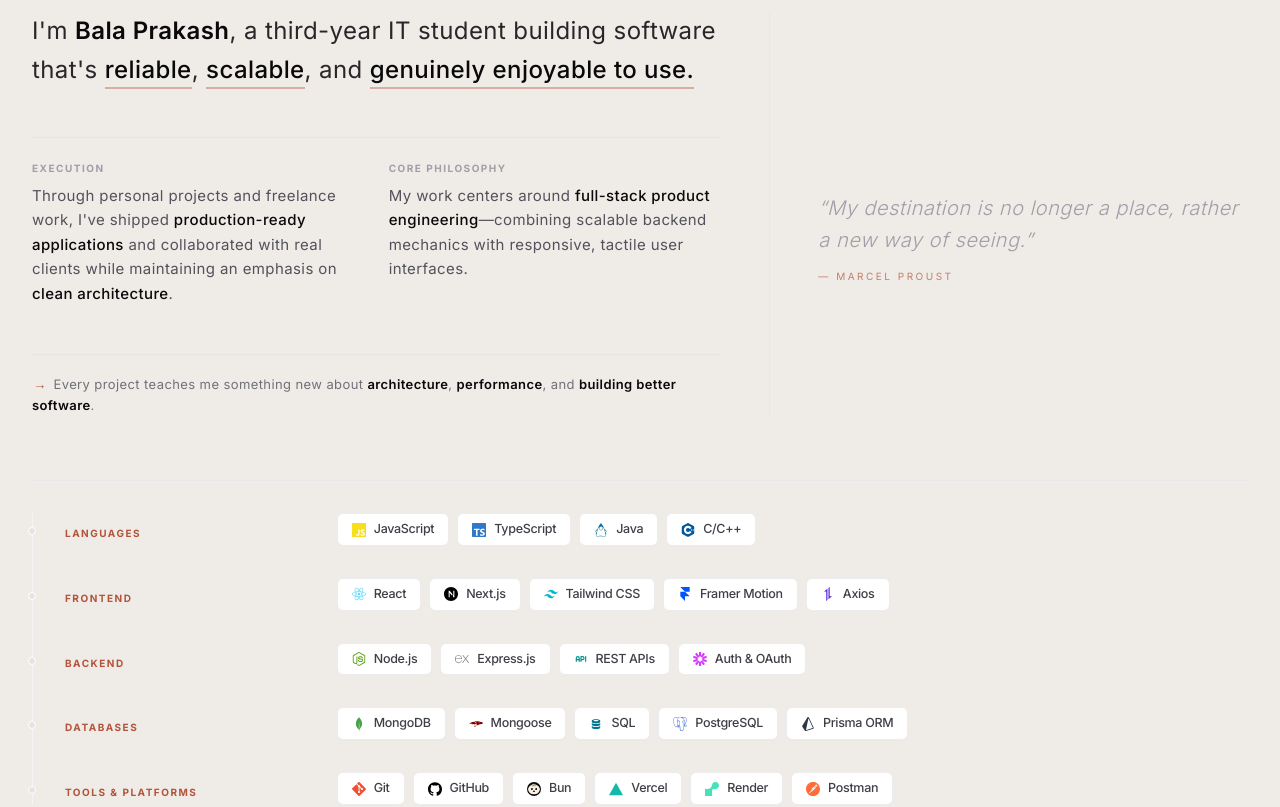
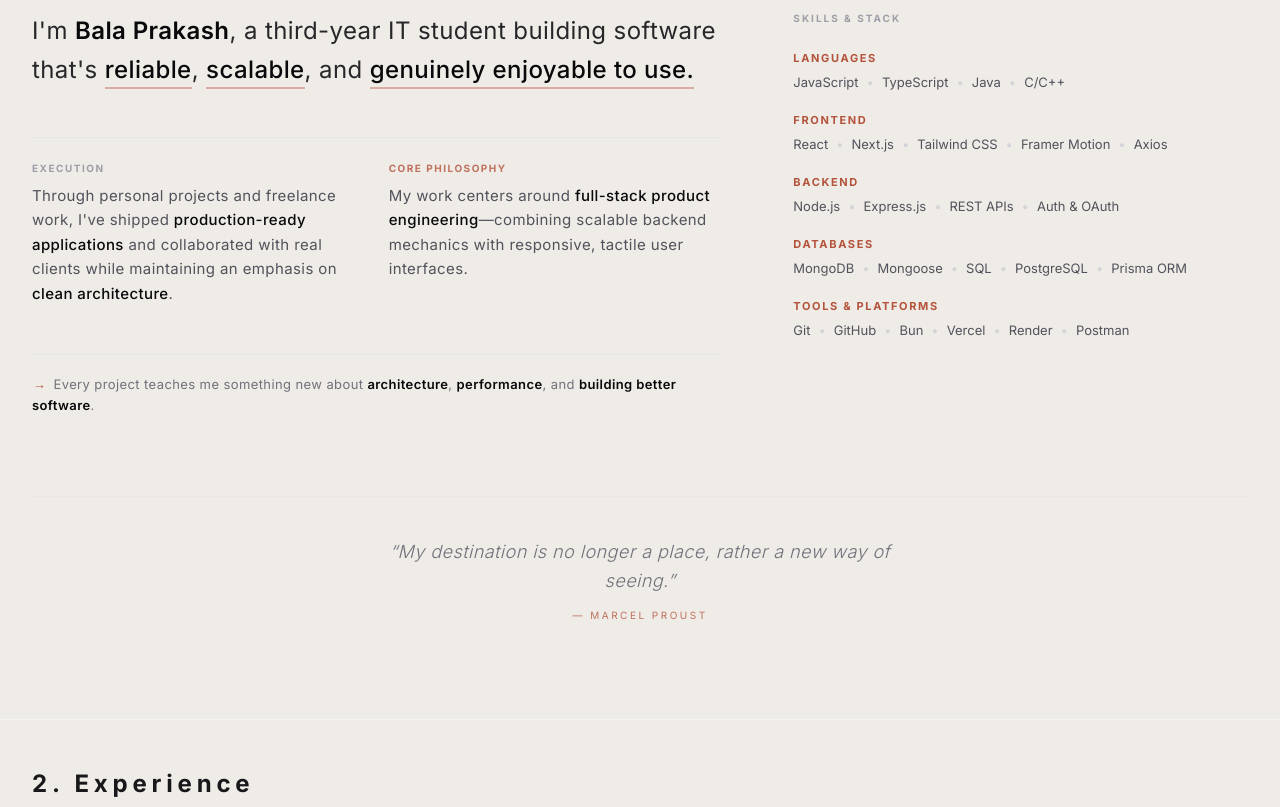
Before and after one commit to Bala-Prakash-M/Portfolio, a Next.js app: page / in a window 1280 px wide. Shown: the part 940-1747 px from the top of the page. Built offline with nearby package versions, Linux system fonts and the light colour scheme.

Commit message:
refactor: update AboutSection and Skills components for improved layout and semantics

```diff
--- a/components/modules/about/About.tsx
+++ b/components/modules/about/About.tsx
@@ -41,10 +41,10 @@ export default function AboutSection() {
   };
 
   const quoteVariants: Variants = {
-    hidden: { opacity: 0, x: 12 },
+    hidden: { opacity: 0, y: 12 },
     visible: {
       opacity: 1,
-      x: 0,
+      y: 0,
       transition: {
         duration: 0.8,
         ease: [0.16, 1, 0.3, 1]
@@ -55,17 +55,18 @@ export default function AboutSection() {
   return (
     <section
       id="about"
-      className="relative z-10 w-full pt-4 pb-24 px-6 md:px-8 max-w-7xl mx-auto overflow-hidden"
+      // CHANGED: Reduced pb-24 to pb-12 to pull the next section closer
+      className="relative z-10 w-full pt-4 pb-12 px-6 md:px-8 max-w-7xl mx-auto overflow-hidden"
     >
       <SectionHeading title="1. Who am I?" />
 
-      {/* Changed parent wrapper to standard div to prevent top-level trigger spillover */}
+      {/* MAIN TWO-COLUMN GRID: Typography Left | Skills Right */}
       <div className="grid grid-cols-1 lg:grid-cols-12 gap-12 mt-6 items-start">
 
-        {/* LEFT COLUMN: Clean, Borderless Typography */}
+        {/* LEFT COLUMN: Narrative Typography */}
         <div className="lg:col-span-7 space-y-12 text-zinc-600 tracking-wide select-none">
 
-          {/* 1. THE HERO HOOK — Triggers instantly as it enters viewport */}
+          {/* 1. THE HERO HOOK */}
           <motion.div
             variants={typographyVariants}
             initial="hidden"
@@ -112,7 +113,7 @@ export default function AboutSection() {
             </p>
           </motion.div>
 
-          {/* 2. THE CONTEXT SUBGRID — Triggers independently down the layout trail */}
+          {/* 2. THE CONTEXT SUBGRID */}
           <motion.div
             variants={subgridContainerVariants}
             initial="hidden"
@@ -144,7 +145,7 @@ export default function AboutSection() {
               </motion.div>
 
               <motion.div variants={typographyVariants} className="space-y-2">
-                <h4 className="font-mono text-[10px] font-bold uppercase tracking-[0.15em] text-zinc-400">
+                <h4 className="font-mono text-[10px] font-bold uppercase tracking-[0.15em] text-[#B3533B]/80">
                   Core Philosophy
                 </h4>
                 <p className="text-sm md:text-[15px] text-zinc-600 leading-relaxed font-normal">
@@ -192,27 +193,32 @@ export default function AboutSection() {
           </motion.div>
         </div>
 
-        {/* RIGHT COLUMN: Premium Minimalist Quote Placement */}
-        <div className="lg:col-span-5 flex flex-col justify-center h-full pt-6 lg:pt-12 lg:pl-12 border-t border-zinc-100 lg:border-t-0 lg:border-l lg:border-zinc-200/60">
+        {/* RIGHT COLUMN: Skills Component */}
+        <div className="lg:col-span-5 lg:pl-6">
+          <div className="[&>div]:mt-0 [&>div]:pt-0 [&>div]:border-t-0">
+            <Skills />
+          </div>
+        </div>
+
+      </div>
+
+      {/* FULL WIDTH CENTERED QUOTE (Below Section Grid) */}
+      <div className="mt-20 pt-10 border-t border-zinc-200/60 flex justify-center text-center">
         <motion.blockquote
           variants={quoteVariants}
           initial="hidden"
           whileInView="visible"
-            viewport={{ once: true, margin: "-15%" }}
-            className="space-y-3"
+          viewport={{ once: true, margin: "-10%" }}
+          className="max-w-xl space-y-3 px-4"
         >
-            <p className="text-zinc-400 italic text-lg sm:text-xl font-light leading-relaxed tracking-wide select-none">
+          <p className="text-zinc-500 italic text-base sm:text-lg font-light leading-relaxed tracking-wide select-none">
             “My destination is no longer a place, rather a new way of seeing.”
           </p>
-            <footer className="font-mono text-[10px] uppercase tracking-[0.25em] text-[#B3533B]/70 select-none">
+          <footer className="font-mono text-[10px] uppercase tracking-[0.25em] text-[#B3533B]/80 select-none">
             — Marcel Proust
           </footer>
         </motion.blockquote>
       </div>
-      </div>
-
-      {/* Skills rendered underneath */}
-      <Skills />
     </section>
   );
 }
--- a/components/modules/about/Skills.tsx
+++ b/components/modules/about/Skills.tsx
@@ -5,49 +5,48 @@ import skillGroups from "./data";
 
 export default function Skills() {
   return (
-    <div className="mt-16 pt-8 border-t border-zinc-200/50">
-      {/* Editorial Timeline Matrix Wrapper */}
-      <div className="relative border-l border-zinc-100 pl-4 md:pl-8 space-y-8 max-w-5xl">
+    <div className="w-full select-none">
+      {/* EDITORIAL SECTION HEADER */}
+      <div className="flex items-center gap-2 mb-6">
+        <h3 className="font-mono text-[10px] font-bold uppercase tracking-[0.2em] text-zinc-400">
+          Skills &amp; Stack
+        </h3>
+      </div>
+
+      {/* MINIMALIST TYPOGRAPHIC STACK WITH INLINE ICONS */}
+      <div className="space-y-5">
         {skillGroups.map((group) => (
-          <div
-            key={group.category}
-            className="flex flex-col sm:flex-row sm:items-start gap-2 sm:gap-6 relative"
-          >
-            {/* Timeline Node Point */}
-            <div className="absolute -left-[21px] md:-left-[37px] top-[14px] w-2 h-2 rounded-full bg-zinc-200 border border-white" />
+          <div key={group.category} className="space-y-1.5">
+            {/* CATEGORY TITLE */}
+            <h4 className="font-mono text-[11px] font-bold uppercase tracking-[0.15em] text-[#B3533B]">
+              {group.category}
+            </h4>
 
-            {/* CATEGORY BLOCK */}
-            <div className="sm:w-1/4 shrink-0 pt-1.5">
-              <span className="font-mono text-[10px] font-bold uppercase tracking-[0.15em] text-[#B3533B]">
-                {group.category}
-              </span>
+            {/* INLINE ICON LIST */}
+            <div className="flex flex-wrap items-center gap-y-1 text-zinc-600 font-mono text-[13px]">
+              {group.items.map((skill, index) => {
+                return (
+                  <React.Fragment key={skill.name}>
+                    <div className="group relative inline-flex items-center gap-1.5 cursor-default">
+                      {/* Tech Name */}
+                      <span className="group-hover:text-zinc-950 transition-colors duration-150 font-normal">
+                        {skill.name}
+                      </span>
+
+                      {/* Low-profile Tooltip */}
+                      <span className="hidden sm:block absolute bottom-full left-1/2 -translate-x-1/2 mb-1.5 scale-95 opacity-0 pointer-events-none transition-all duration-150 origin-bottom whitespace-nowrap px-2 py-1 rounded bg-zinc-950 text-white text-[9.5px] font-mono tracking-wide shadow-md group-hover:opacity-100 group-hover:scale-100 z-50">
+                        {skill.desc}
+                      </span>
+                    </div>
+
+                    {/* Separator Bullet */}
+                    {index < group.items.length - 1 && (
+                      <span className="mx-2 text-zinc-300 select-none">•</span>
+                    )}
+                  </React.Fragment>
+                );
+              })}
             </div>
-
-            {/* CHIPS CANVAS */}
-            <div className="sm:w-3/4 flex flex-wrap gap-2">
-              {group.items.map((skill) => {
-  const Icon = skill.icon;
-  return (
-    <div
-      key={skill.name}
-      className="group relative flex items-center gap-2 px-3.5 py-1.5 rounded-md bg-white border border-zinc-200/70 text-zinc-800 cursor-default select-none shadow-[0_1px_2px_rgba(0,0,0,0.01)] transition-all duration-150 ease-out md:hover:-translate-y-[1.5px] md:hover:border-zinc-300 md:hover:shadow-[0_2px_8px_rgba(0,0,0,0.02)]"
-    >
-      {/* FIXED: Removed inline 'style' prop and appended skill.brandColor straight into the className string */}
-      <Icon className={`w-3.5 h-3.5 shrink-0 transition-transform duration-200 md:group-hover:scale-105 ${skill.brandColor}`} />
-
-      <span className="font-mono text-[12.5px] font-medium tracking-tight text-zinc-700 md:group-hover:text-zinc-950 transition-colors duration-150">
-        {skill.name}
-      </span>
-
-      {/* Tooltip */}
-      <span className="hidden sm:block absolute bottom-full left-1/2 -translate-x-1/2 mb-2 scale-95 opacity-0 pointer-events-none transition-all duration-150 origin-bottom whitespace-nowrap px-2.5 py-1.5 rounded bg-zinc-950 text-white text-[10px] font-mono tracking-wide shadow-md group-hover:opacity-100 group-hover:scale-100 z-50">
-        {skill.desc}
-      </span>
-    </div>
-  );
-})}
-            </div>
-
           </div>
         ))}
       </div>
```
Lines whose indentation alone changed are shown as unchanged.
